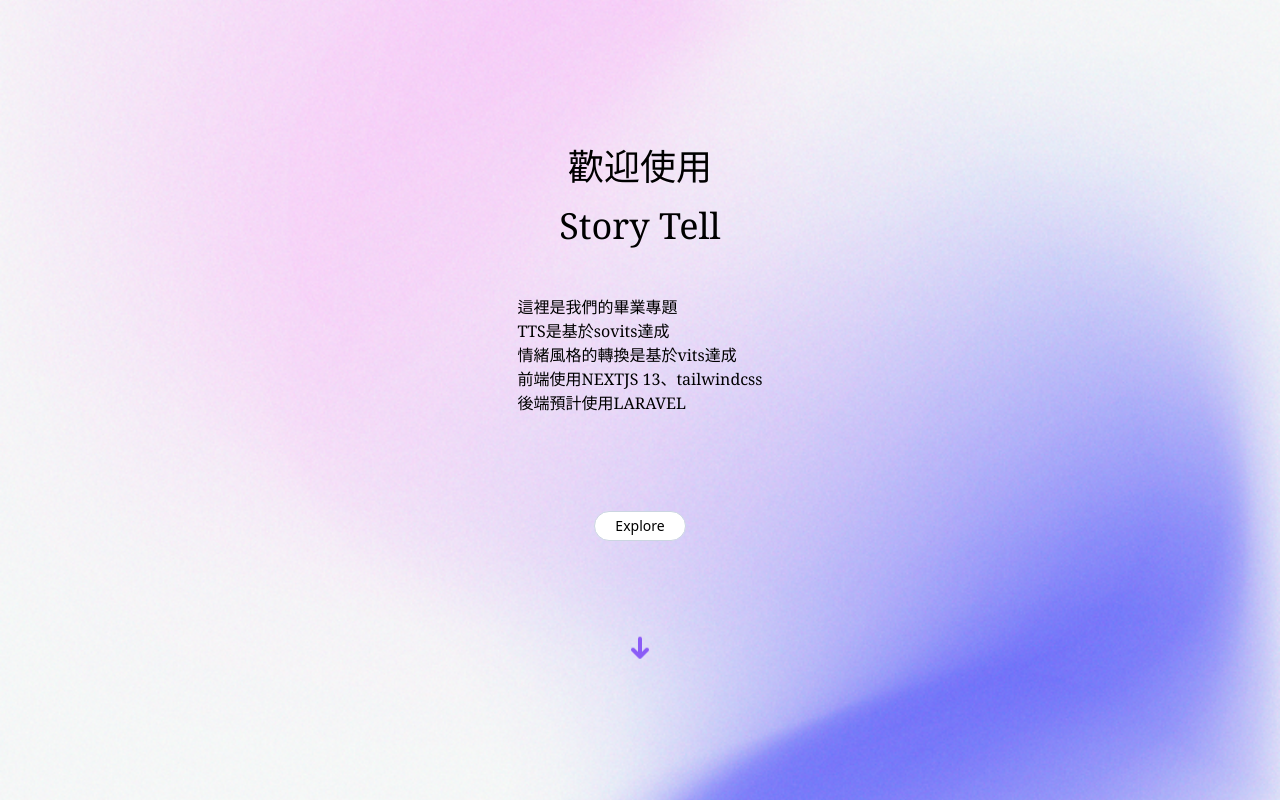
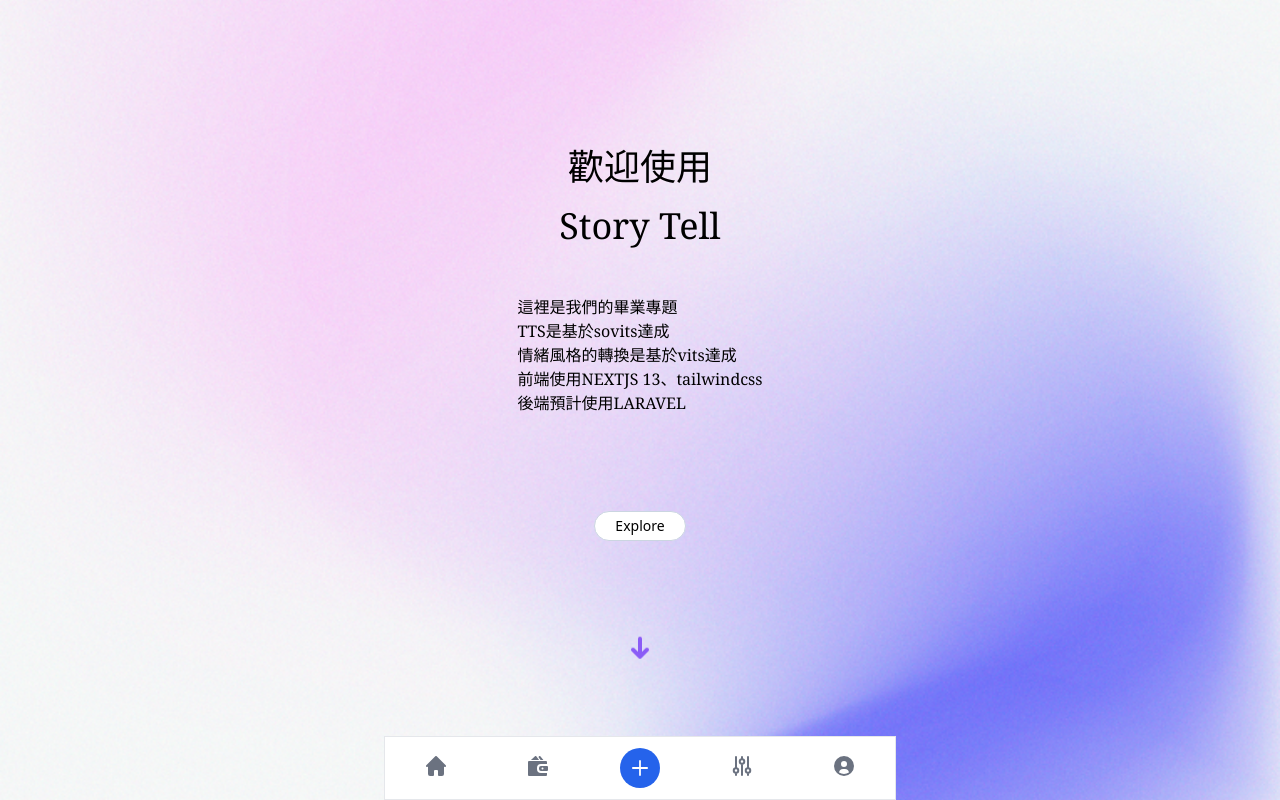
Before and after one commit to jamesD33064/StoryTell, a Next.js app: page / in a window 1280 px wide. Built offline with nearby package versions, Linux system fonts and the light colour scheme.

Commit message:
navbar init

```diff
--- a/app/layout.tsx
+++ b/app/layout.tsx
@@ -16,8 +16,8 @@
       <body
       style={{background: `url('/bg.jpg') center/cover no-repeat fixed`,}}
       >
-        {/* <Navbar /> */}
         {children}
+        <Navbar />
       </body>
     </html>
   )
--- a/app/library/page.tsx
+++ b/app/library/page.tsx
@@ -24,8 +24,8 @@
 
   return (
     <>
-      <div className="w-full flex gap-8 snap-mandatory snap-x overflow-x-auto p-14">
-        <div className="snap-center w-3/5 shrink-0">
+      <div className="w-full h-1/5 flex gap-8 snap-mandatory snap-x overflow-x-auto p-14">
+        <div className="snap-center w-3/5 h-full shrink-0">
           <LibraryCard
             id="1"
             storyName="Cinderella"
@@ -34,7 +34,7 @@
             link=""
           ></LibraryCard>
         </div>
-        <div className="snap-center w-3/5 shrink-0">
+        <div className="snap-center w-3/5 h-full shrink-0">
           <LibraryCard
             id="1"
             storyName="Little Red Riding Hood"
@@ -45,7 +45,7 @@
         </div>
       </div>
       <div>
-        <div className="w-full flex flex-col gap-8 snap-mandatory snap-x overflow-x-auto p-14">
+        <div className="w-full flex flex-col align-middle justify-center gap-8 p-14">
           <LibraryCard
             id="demo-1"
             storyName="Little Red Riding Hood"
@@ -60,8 +60,9 @@
             showTag={true}
             link=""
           ></LibraryCard>
-          {stories.map((story) => (
+          {stories.map((story, index) => (
             <LibraryCard
+              key={index}
               id={story._id}
               storyName={story.storyName}
               storyImg="http://140.134.37.23:8000/img/LittleRedRidingHood.png"
--- a/components/LibraryCard/page.tsx
+++ b/components/LibraryCard/page.tsx
@@ -13,7 +13,7 @@
 export default function LibraryCard(props: LibraryCardProps) {
   return (
     <>
-      <div id={props.id} className="max-w-sm rounded overflow-hidden shadow-lg">
+      <div id={props.id} className="rounded-lg overflow-hidden shadow-lg">
         <div className="w-full h-auto aspect-square overflow-hidden">
           <img
             src={props.storyImg}
--- a/components/Navbar/navbar.tsx
+++ b/components/Navbar/navbar.tsx
@@ -1,23 +1,25 @@
-"use client"
+"use client";
 
-import React from 'react';
-import { Inter } from 'next/font/google'
-import styles from './navbar.module.css'
+import React from "react";
+import { Inter } from "next/font/google";
+import styles from "./navbar.module.css";
 
 export default function Navbar() {
-
   const [menu_toggle_state, set_menu_toggle_state] = React.useState(true);
   function click_menu_toggle() {
     set_menu_toggle_state(!menu_toggle_state);
   }
-    const navbar_className = styles.navbar + " " + (menu_toggle_state ? "" : styles.show_navbar);
-    const menu_toggle_className = styles.menu_toggle + " " + (menu_toggle_state ? "" : styles.menu_toggle_active);
-
+  const navbar_className =
+    styles.navbar + " " + (menu_toggle_state ? "" : styles.show_navbar);
+  const menu_toggle_className =
+    styles.menu_toggle +
+    " " +
+    (menu_toggle_state ? "" : styles.menu_toggle_active);
 
   return (
     <>
       {/* <div className=" h-24 flex items-center justify-between p-5 bg-gradient-to-b from-rose-700"> */}
-            <div className='fixed w-full bg-gradient-to-b from-zinc-400'>
+      {/* <div className='fixed w-full bg-gradient-to-b from-zinc-400'>
                 <div className="h-24 flex items-center justify-between p-5">
                     <div className="text-2xl" >STORY</div>
                     <nav className={navbar_className}>
@@ -32,7 +34,151 @@
                         <span className={styles.menu_toggle_center}></span>
                     </div>
                 </div>
+            </div> */}
+
+      <div className="fixed z-50 w-full h-16 max-w-lg -translate-x-1/2 bg-white border border-gray-200 bottom-0 left-1/2 dark:bg-gray-700 dark:border-gray-600">
+        <div className="grid h-full max-w-lg grid-cols-5 mx-auto">
+          <button
+            data-tooltip-target="tooltip-home"
+            type="button"
+            className="inline-flex flex-col items-center justify-center px-5 rounded-l-full hover:bg-gray-50 dark:hover:bg-gray-800 group"
+          >
+            <svg
+              className="w-5 h-5 mb-1 text-gray-500 dark:text-gray-400 group-hover:text-blue-600 dark:group-hover:text-blue-500"
+              aria-hidden="true"
+              xmlns="http://www.w3.org/2000/svg"
+              fill="currentColor"
+              viewBox="0 0 20 20"
+            >
+              <path d="m19.707 9.293-2-2-7-7a1 1 0 0 0-1.414 0l-7 7-2 2a1 1 0 0 0 1.414 1.414L2 10.414V18a2 2 0 0 0 2 2h3a1 1 0 0 0 1-1v-4a1 1 0 0 1 1-1h2a1 1 0 0 1 1 1v4a1 1 0 0 0 1 1h3a2 2 0 0 0 2-2v-7.586l.293.293a1 1 0 0 0 1.414-1.414Z" />
+            </svg>
+            <span className="sr-only">Home</span>
+          </button>
+          <div
+            id="tooltip-home"
+            role="tooltip"
+            className="absolute z-10 invisible inline-block px-3 py-2 text-sm font-medium text-white transition-opacity duration-300 bg-gray-900 rounded-lg shadow-sm opacity-0 tooltip dark:bg-gray-700"
+          >
+            Home
+            <div className="tooltip-arrow" data-popper-arrow></div>
+          </div>
+
+          <button
+            data-tooltip-target="tooltip-wallet"
+            type="button"
+            className="inline-flex flex-col items-center justify-center px-5 hover:bg-gray-50 dark:hover:bg-gray-800 group"
+          >
+            <svg
+              className="w-5 h-5 mb-1 text-gray-500 dark:text-gray-400 group-hover:text-blue-600 dark:group-hover:text-blue-500"
+              aria-hidden="true"
+              xmlns="http://www.w3.org/2000/svg"
+              fill="currentColor"
+              viewBox="0 0 20 20"
+            >
+              <path d="M11.074 4 8.442.408A.95.95 0 0 0 7.014.254L2.926 4h8.148ZM9 13v-1a4 4 0 0 1 4-4h6V6a1 1 0 0 0-1-1H1a1 1 0 0 0-1 1v13a1 1 0 0 0 1 1h17a1 1 0 0 0 1-1v-2h-6a4 4 0 0 1-4-4Z" />
+              <path d="M19 10h-6a2 2 0 0 0-2 2v1a2 2 0 0 0 2 2h6a1 1 0 0 0 1-1v-3a1 1 0 0 0-1-1Zm-4.5 3.5a1 1 0 1 1 0-2 1 1 0 0 1 0 2ZM12.62 4h2.78L12.539.41a1.086 1.086 0 1 0-1.7 1.352L12.62 4Z" />
+            </svg>
+            <span className="sr-only">Wallet</span>
+          </button>
+          <div
+            id="tooltip-wallet"
+            role="tooltip"
+            className="absolute z-10 invisible inline-block px-3 py-2 text-sm font-medium text-white transition-opacity duration-300 bg-gray-900 rounded-lg shadow-sm opacity-0 tooltip dark:bg-gray-700"
+          >
+            Wallet
+            <div className="tooltip-arrow" data-popper-arrow></div>
+          </div>
+
+          <div className="flex items-center justify-center">
+            <button
+              data-tooltip-target="tooltip-new"
+              type="button"
+              className="inline-flex items-center justify-center w-10 h-10 font-medium bg-blue-600 rounded-full hover:bg-blue-700 group focus:ring-4 focus:ring-blue-300 focus:outline-none dark:focus:ring-blue-800"
+            >
+              <svg
+                className="w-4 h-4 text-white"
+                aria-hidden="true"
+                xmlns="http://www.w3.org/2000/svg"
+                fill="none"
+                viewBox="0 0 18 18"
+              >
+                <path
+                  stroke="currentColor"
+                  stroke-linecap="round"
+                  stroke-linejoin="round"
+                  stroke-width="2"
+                  d="M9 1v16M1 9h16"
+                />
+              </svg>
+              <span className="sr-only">New item</span>
+            </button>
+          </div>
+          <div
+            id="tooltip-new"
+            role="tooltip"
+            className="absolute z-10 invisible inline-block px-3 py-2 text-sm font-medium text-white transition-opacity duration-300 bg-gray-900 rounded-lg shadow-sm opacity-0 tooltip dark:bg-gray-700"
+          >
+            Create new item
+            <div className="tooltip-arrow" data-popper-arrow></div>
+          </div>
+
+          <button
+            data-tooltip-target="tooltip-settings"
+            type="button"
+            className="inline-flex flex-col items-center justify-center px-5 hover:bg-gray-50 dark:hover:bg-gray-800 group"
+          >
+            <svg
+              className="w-5 h-5 mb-1 text-gray-500 dark:text-gray-400 group-hover:text-blue-600 dark:group-hover:text-blue-500"
+              aria-hidden="true"
+              xmlns="http://www.w3.org/2000/svg"
+              fill="none"
+              viewBox="0 0 20 20"
+            >
+              <path
+                stroke="currentColor"
+                stroke-linecap="round"
+                stroke-linejoin="round"
+                stroke-width="2"
+                d="M4 12.25V1m0 11.25a2.25 2.25 0 0 0 0 4.5m0-4.5a2.25 2.25 0 0 1 0 4.5M4 19v-2.25m6-13.5V1m0 2.25a2.25 2.25 0 0 0 0 4.5m0-4.5a2.25 2.25 0 0 1 0 4.5M10 19V7.75m6 4.5V1m0 11.25a2.25 2.25 0 1 0 0 4.5 2.25 2.25 0 0 0 0-4.5ZM16 19v-2"
+              />
+            </svg>
+            <span className="sr-only">Settings</span>
+          </button>
+          <div
+            id="tooltip-settings"
+            role="tooltip"
+            className="absolute z-10 invisible inline-block px-3 py-2 text-sm font-medium text-white transition-opacity duration-300 bg-gray-900 rounded-lg shadow-sm opacity-0 tooltip dark:bg-gray-700"
+          >
+            Settings
+            <div className="tooltip-arrow" data-popper-arrow></div>
+          </div>
+
+          <button
+            data-tooltip-target="tooltip-profile"
+            type="button"
+            className="inline-flex flex-col items-center justify-center px-5 rounded-r-full hover:bg-gray-50 dark:hover:bg-gray-800 group"
+          >
+            <svg
+              className="w-5 h-5 mb-1 text-gray-500 dark:text-gray-400 group-hover:text-blue-600 dark:group-hover:text-blue-500"
+              aria-hidden="true"
+              xmlns="http://www.w3.org/2000/svg"
+              fill="currentColor"
+              viewBox="0 0 20 20"
+            >
+              <path d="M10 0a10 10 0 1 0 10 10A10.011 10.011 0 0 0 10 0Zm0 5a3 3 0 1 1 0 6 3 3 0 0 1 0-6Zm0 13a8.949 8.949 0 0 1-4.951-1.488A3.987 3.987 0 0 1 9 13h2a3.987 3.987 0 0 1 3.951 3.512A8.949 8.949 0 0 1 10 18Z" />
+            </svg>
+            <span className="sr-only">Profile</span>
+          </button>
+          <div
+            id="tooltip-profile"
+            role="tooltip"
+            className="absolute z-10 invisible inline-block px-3 py-2 text-sm font-medium text-white transition-opacity duration-300 bg-gray-900 rounded-lg shadow-sm opacity-0 tooltip dark:bg-gray-700"
+          >
+            Profile
+            <div className="tooltip-arrow" data-popper-arrow></div>
+          </div>
+        </div>
       </div>
     </>
-    )
+  );
 }
```
Lines whose indentation alone changed are shown as unchanged.
